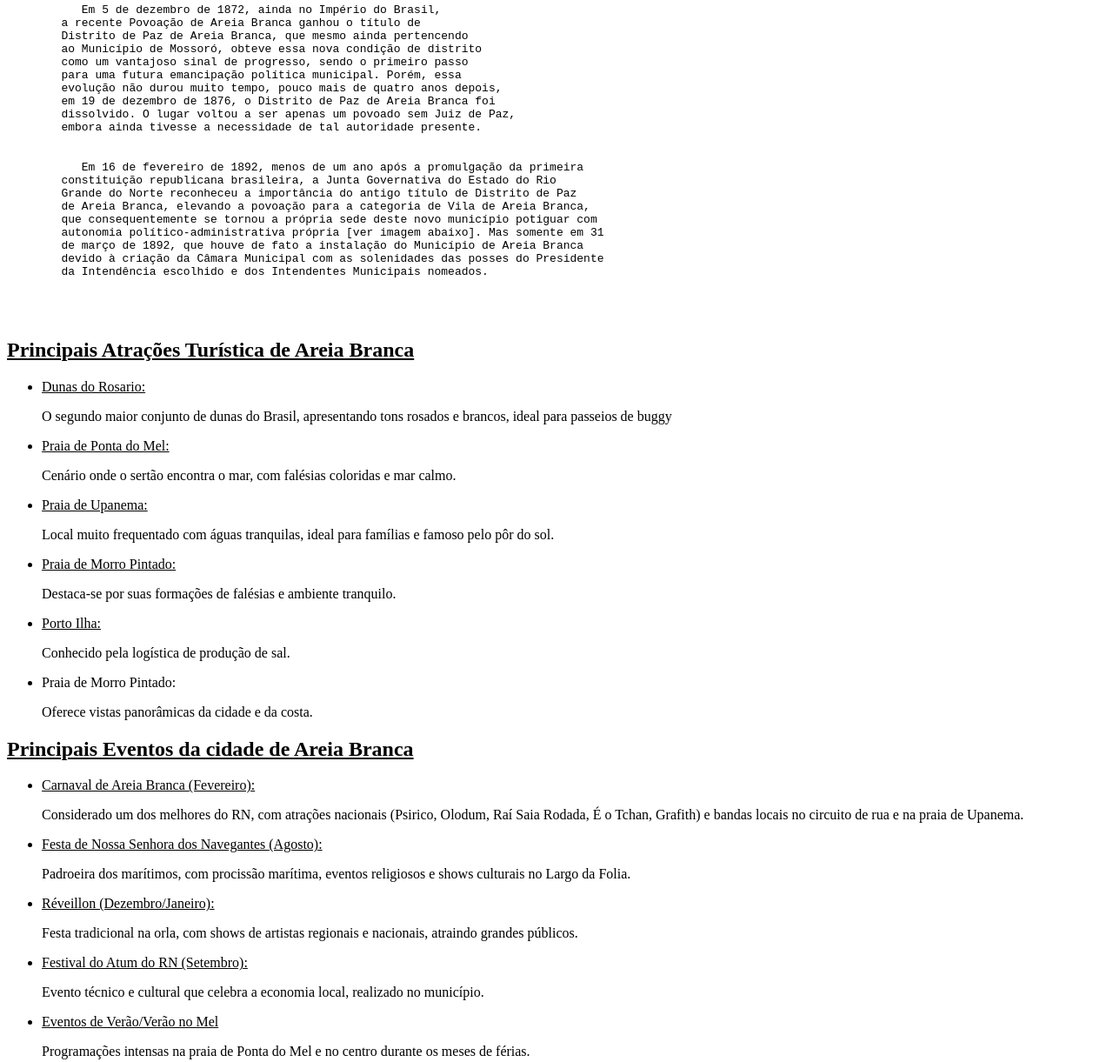
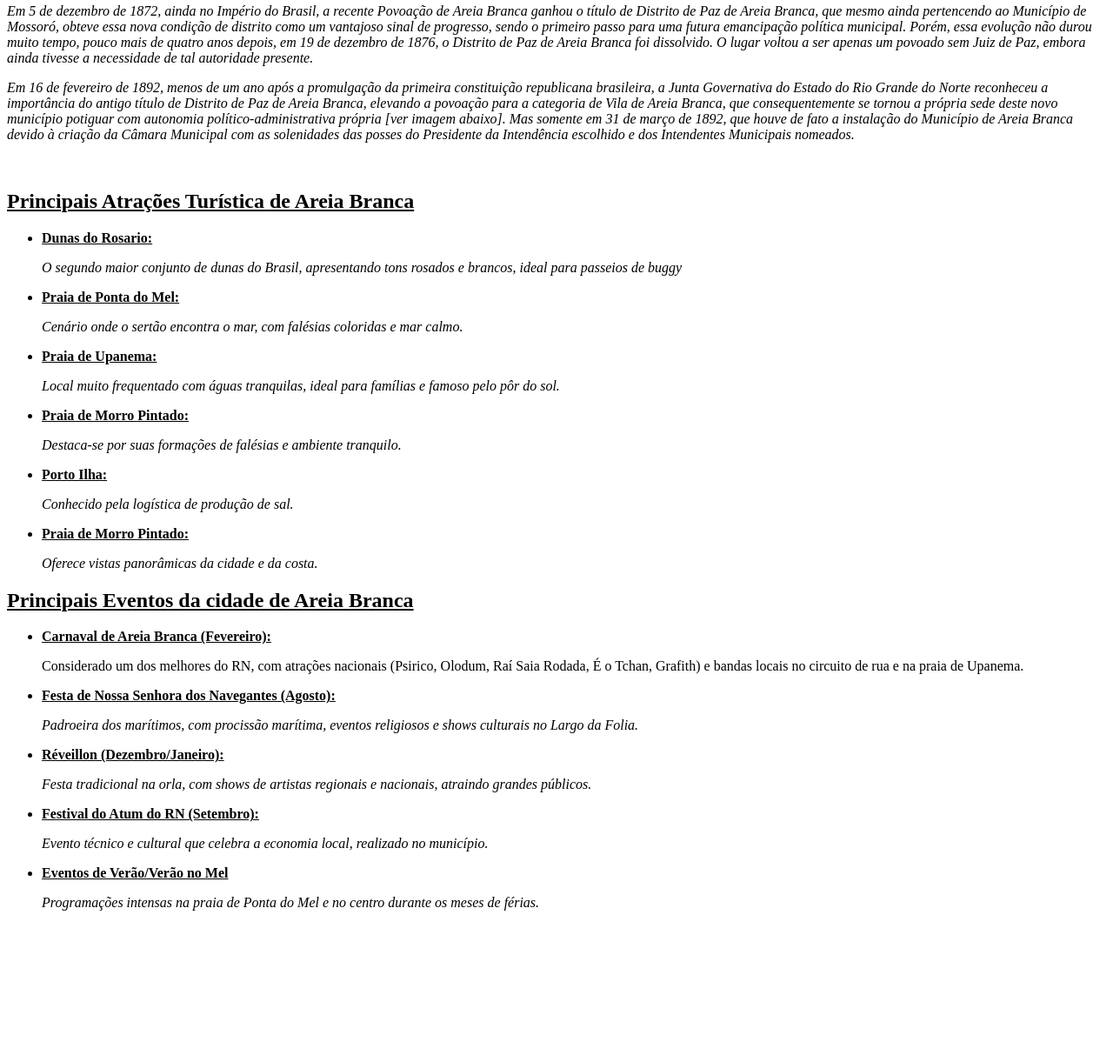
Before and after one commit to JacielCastro/UC07-WEB, a plain HTML site: page Aventura_turismo/index.html in a window 1280 px wide. Shown: the part 141-1362 px from the top of the page at 87% size. After the commit the page ends 1204 px from the top, so only its background shows below. Drawn offline with Linux system fonts and the light colour scheme.

Commit message:
ATUALIZADO

```diff
--- a/Aventura_turismo/index.html
+++ b/Aventura_turismo/index.html
@@ -8,8 +8,8 @@
     <br><br><!-- CRIANDO ESPASO PARA BAIXO -->
     <h2><u> Historia da cidade de Areia Branca do Rio Grande Norte  </u></h1><!-- TÍTULO - A TAG U, ESTÁ SENDO USADA PARA COLOCA UMA LINHA NO TÍTULO -->
     <br>
-    <p> <!-- CRIANDO UM PARÁGRAFOS -->
-        <pre>           Em 5 de dezembro de 1872, ainda no Império do Brasil,
+    <p><i> <!-- CRIANDO UM PARÁGRAFOS -->
+            Em 5 de dezembro de 1872, ainda no Império do Brasil,
         a recente Povoação de Areia Branca ganhou o título de
         Distrito de Paz de Areia Branca, que mesmo ainda pertencendo
         ao Município de Mossoró, obteve essa nova condição de distrito
@@ -19,10 +19,10 @@
         em 19 de dezembro de 1876, o Distrito de Paz de Areia Branca foi
         dissolvido. O lugar voltou a ser apenas um povoado sem Juiz de Paz,
         embora ainda tivesse a necessidade de tal autoridade presente.
-        </pre>
-    </p>
-    <p><!-- CRIANDO UM PARÁGRAFOS -->
-        <pre>           Em 16 de fevereiro de 1892, menos de um ano após a promulgação da primeira
+
+    </i></p>
+    <p><i>   <!-- CRIANDO UM PARÁGRAFOS -->
+            Em 16 de fevereiro de 1892, menos de um ano após a promulgação da primeira
         constituição republicana brasileira, a Junta Governativa do Estado do Rio
         Grande do Norte reconheceu a importância do antigo título de Distrito de Paz
         de Areia Branca, elevando a povoação para a categoria de Vila de Areia Branca,
@@ -31,62 +31,61 @@
         de março de 1892, que houve de fato a instalação do Município de Areia Branca
         devido à criação da Câmara Municipal com as solenidades das posses do Presidente
         da Intendência escolhido e dos Intendentes Municipais nomeados.
-        </pre>
-    </p>
+
+    </i></p>
     <br>
     <h2><u>
         Principais Atrações Turística de Areia Branca
     </u></h2>
     <ul>
-        <li><U> Dunas do Rosario: </U></li>
-        <p> O segundo maior conjunto de dunas do Brasil,
+        <li><U><b> Dunas do Rosario: </b></U></li>
+        <p><i> O segundo maior conjunto de dunas do Brasil,
             apresentando tons rosados e brancos, ideal para passeios de buggy
-        </p>
-        <li><U> Praia de Ponta do Mel: </U></li>
-        <p> Cenário onde o sertão encontra o mar,
+        </i></p>
+        <li><U><b> Praia de Ponta do Mel: </b></U></li>
+        <p><i> Cenário onde o sertão encontra o mar,
             com falésias coloridas e mar calmo.
-        </p>
-        </U></li>
-        <li><u> Praia de Upanema:  </u></li>
-        <p> Local muito frequentado com águas tranquilas,
+        </i></p>
+        <li><u><b> Praia de Upanema:  </b></u></li>
+        <p><i> Local muito frequentado com águas tranquilas,
             ideal para famílias e famoso pelo pôr do sol.
-        </p>
-        <li><u> Praia de Morro Pintado: </u></li>
-        <p> Destaca-se por suas formações de falésias
+        </i></p>
+        <li><u><b> Praia de Morro Pintado: </b></u></li>
+        <p><i> Destaca-se por suas formações de falésias
             e ambiente tranquilo.
-        </p>
-        <li><u> Porto Ilha: </u></li>
-        <p>
+        </i></p>
+        <li><u><b> Porto Ilha: </b></u></li>
+        <p><i>
             Conhecido pela logística de produção de sal.
-        </p>
-        <li><u></u>  Praia de Morro Pintado: </u></li>
-        <p>
+        </i></p>
+        <li><u><b> Praia de Morro Pintado: </b></u></li>
+        <p><i>
             Oferece vistas panorâmicas da cidade e da costa.
-        </p>
+        </i></p>
     </ul>
     <h2><u> Principais Eventos da cidade de Areia Branca </u></h2>
     <ul>
-        <li><u>Carnaval de Areia Branca (Fevereiro):</u></li>
-            <p> Considerado um dos melhores do RN, com atrações nacionais (Psirico,
+        <li><u><b> Carnaval de Areia Branca (Fevereiro): </b></u></li>
+            <p><i></i> Considerado um dos melhores do RN, com atrações nacionais (Psirico,
                 Olodum, Raí Saia Rodada, É o Tchan, Grafith) e bandas locais no circuito
                 de rua e na praia de Upanema.
-            </p>
-        <li><u>Festa de Nossa Senhora dos Navegantes (Agosto):  </u></li>
-            <p> Padroeira dos marítimos, com procissão marítima,
+            </i></p>
+        <li><u><b> Festa de Nossa Senhora dos Navegantes (Agosto): </b></u></li>
+            <p><i> Padroeira dos marítimos, com procissão marítima,
                 eventos religiosos e shows culturais no Largo da Folia.
-            </p>
-        <li><u>Réveillon (Dezembro/Janeiro): </u></li>
-            <p> Festa tradicional na orla, com shows de artistas regionais
+            </i></p>
+        <li><u><b> Réveillon (Dezembro/Janeiro): </b></u></li>
+            <p><i> Festa tradicional na orla, com shows de artistas regionais
                 e nacionais, atraindo grandes públicos.
-            </p>
-        <li><u>Festival do Atum do RN (Setembro): </u></li>
-            <p> Evento técnico e cultural que celebra a economia local,
+            </i></p>
+        <li><u><b> Festival do Atum do RN (Setembro): </b></u></li>
+            <p><i> Evento técnico e cultural que celebra a economia local,
                 realizado no município.
-            </p>
-        <li><u>Eventos de Verão/Verão no Mel </u></li>
-        <p> Programações intensas na praia de Ponta do Mel e no centro
+            </i></p>
+        <li><u><b> Eventos de Verão/Verão no Mel </b></u></li>
+        <p><i> Programações intensas na praia de Ponta do Mel e no centro
             durante os meses de férias.
-        </p>
+        </i></p>
     </ul>
 <body>
 
```
Also changed, not shown: Aventura_turismo/html/Formulário.html (added, +63 -0 lines), Aventura_turismo/html/tela01.html (deleted, +0 -11 lines), Inova_Tech/Inova_prin.html (+9 -11 lines), 1 other file.
